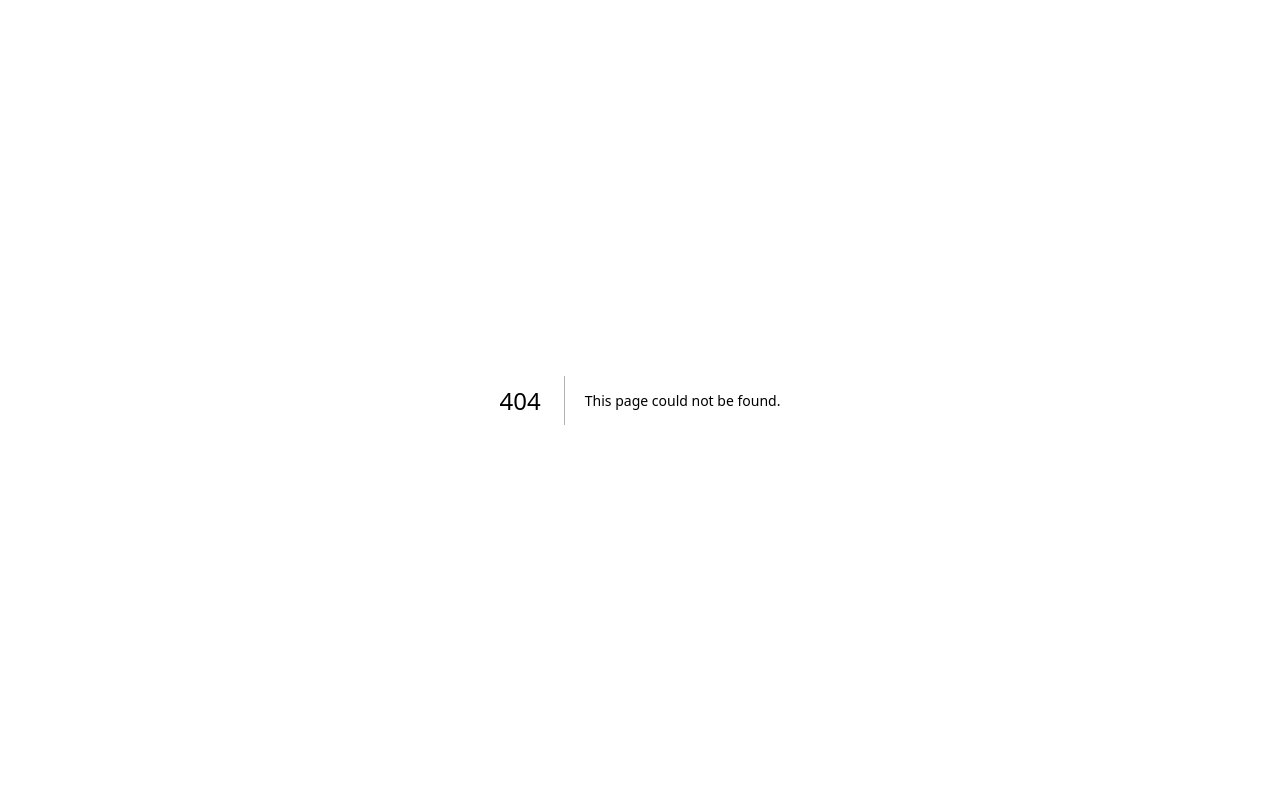
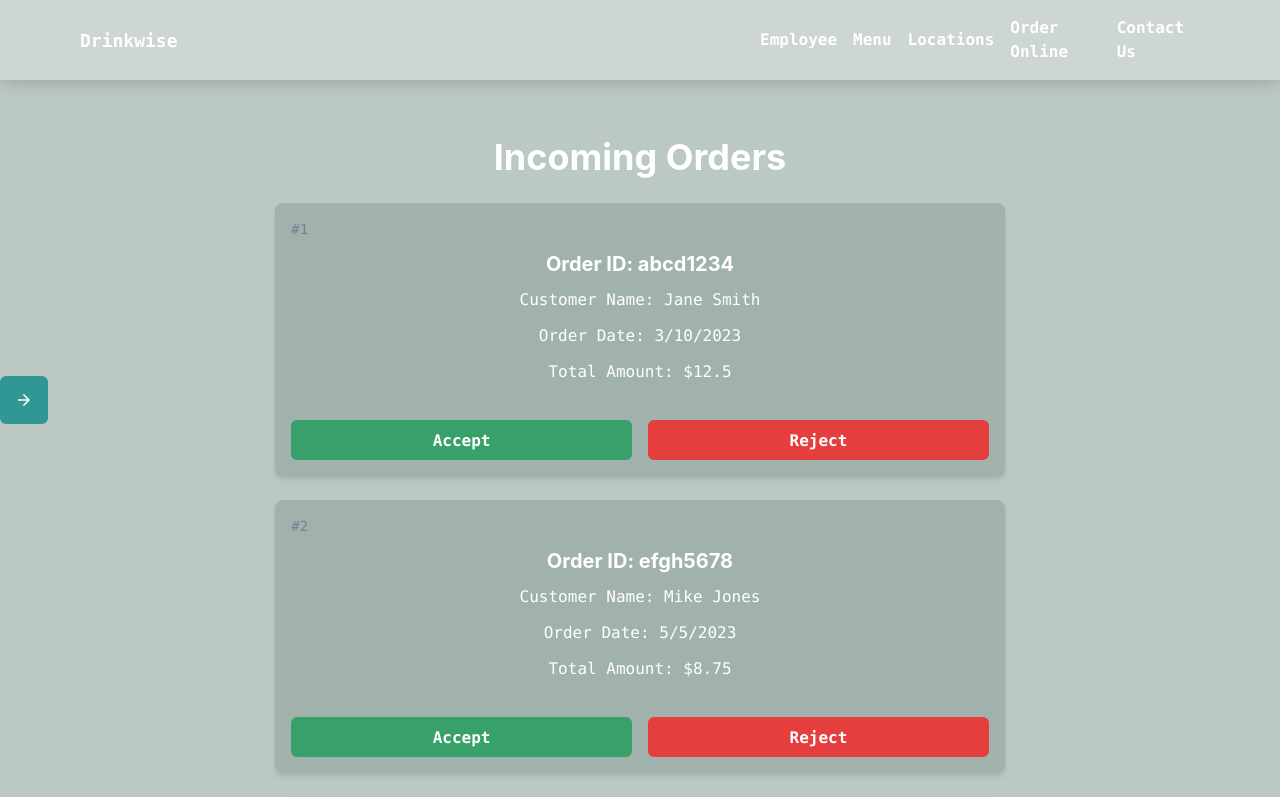
Before and after one commit to Techsip-CAP805/drinkwise, a Next.js app: page /employee/incomingOrders in a window 1280 px wide. Before the commit this address had no page. Shown: the top 797 px of the page. Built offline with nearby package versions, Linux system fonts and the light colour scheme.

Commit message:
Routes Changed

```diff
--- a/src/components/Navbar.js
+++ b/src/components/Navbar.js
@@ -39,7 +39,7 @@ const Navbar = () => {
           display={{ base: 'none', lg: 'flex' }}
           spacing={4}
         >
-          <Link href='/IncomingOrders' mx={2}><Text as='b' fontSize='md'>Employee</Text></Link>
+          <Link href='/employee/incomingOrders' mx={2}><Text as='b' fontSize='md'>Employee</Text></Link>
           <Link href='/menu' mx={2}><Text as='b' fontSize='md'>Menu</Text></Link>
           <Link href='/locations' mx={2}><Text as='b' fontSize='md'>Locations</Text></Link>
           <Link href='/order/search-location' mx={2}><Text as='b' fontSize='md'>Order Online</Text></Link>
--- a/src/components/SideNav.js
+++ b/src/components/SideNav.js
@@ -47,13 +47,13 @@ const SideNav = () => {
               <Box textAlign="center">
             <Heading size="xl">Orders</Heading>
             </Box>
-              <Link href='/IncomingOrders' textDecoration='underline'><Text as='b' fontSize='m'>Incoming</Text></Link>
-              <Link href='/InProgressOrders' textDecoration='underline'><Text as='b' fontSize='m'>In Progress</Text></Link>
-              <Link href='/completedOrders' textDecoration='underline'><Text as='b' fontSize='m'>Completed</Text></Link>
+              <Link href='/employee/incomingOrders' textDecoration='underline'><Text as='b' fontSize='m'>Incoming</Text></Link>
+              <Link href='/employee/inProgressOrders' textDecoration='underline'><Text as='b' fontSize='m'>In Progress</Text></Link>
+              <Link href='/employee/completedOrders' textDecoration='underline'><Text as='b' fontSize='m'>Completed</Text></Link>
               <Box textAlign="center">
-              <Heading size="xl">Employee Account</Heading>
+              <Heading size="xl">Account</Heading>
               </Box>
-              <Link href='/EmployeeAccount' textDecoration='underline'><Text as='b' fontSize='m'>Edit Info</Text></Link>
+              <Link href='/employee/employeeAccount' textDecoration='underline'><Text as='b' fontSize='m'>Edit Info</Text></Link>
 
 
             </Stack>
--- a/src/pages/completedOrders.js
+++ b/src/pages/employee/completedOrders.js
@@ -1,8 +1,8 @@
 import React from "react";
-import { useDrinkContext } from "../../context/drinkContext";
-import Navbar from "../components/Navbar";
+import { useDrinkContext } from "../../../context/drinkContext";
+import Navbar from "../../components/Navbar";
 import Footer from "@/components/Footer";
-import SideNav from "../components/SideNav";
+import SideNav from "../../components/SideNav";
 
 import {
     Box,
--- a/src/pages/InProgressOrders.js
+++ b/src/pages/employee/inProgressOrders.js
@@ -1,8 +1,8 @@
 import React from "react";
-import { useDrinkContext } from "../../context/drinkContext";
-import Navbar from "../components/Navbar";
+import { useDrinkContext } from "../../../context/drinkContext";
+import Navbar from "../../components/Navbar";
 import Footer from "@/components/Footer";
-import SideNav from "../components/SideNav";
+import SideNav from "../../components/SideNav";
 
 import {
     Box,
--- a/src/pages/IncomingOrders.js
+++ b/src/pages/employee/incomingOrders.js
@@ -1,8 +1,8 @@
 import React from "react";
-import { useDrinkContext } from "../../context/drinkContext";
-import Navbar from "../components/Navbar";
+import { useDrinkContext } from "../../../context/drinkContext";
+import Navbar from "../../components/Navbar";
 import Footer from "@/components/Footer";
-import SideNav from "../components/SideNav";
+import SideNav from "../../components/SideNav";
 
 import {
     Box,
```
Also changed, not shown: src/pages/employee/employeeAccount.js (renamed from src/pages/EmployeeAccount.js, +5 -5 lines), src/pages/employee/editAccountInfo.js (renamed from src/pages/EditAccountInfo.js).
